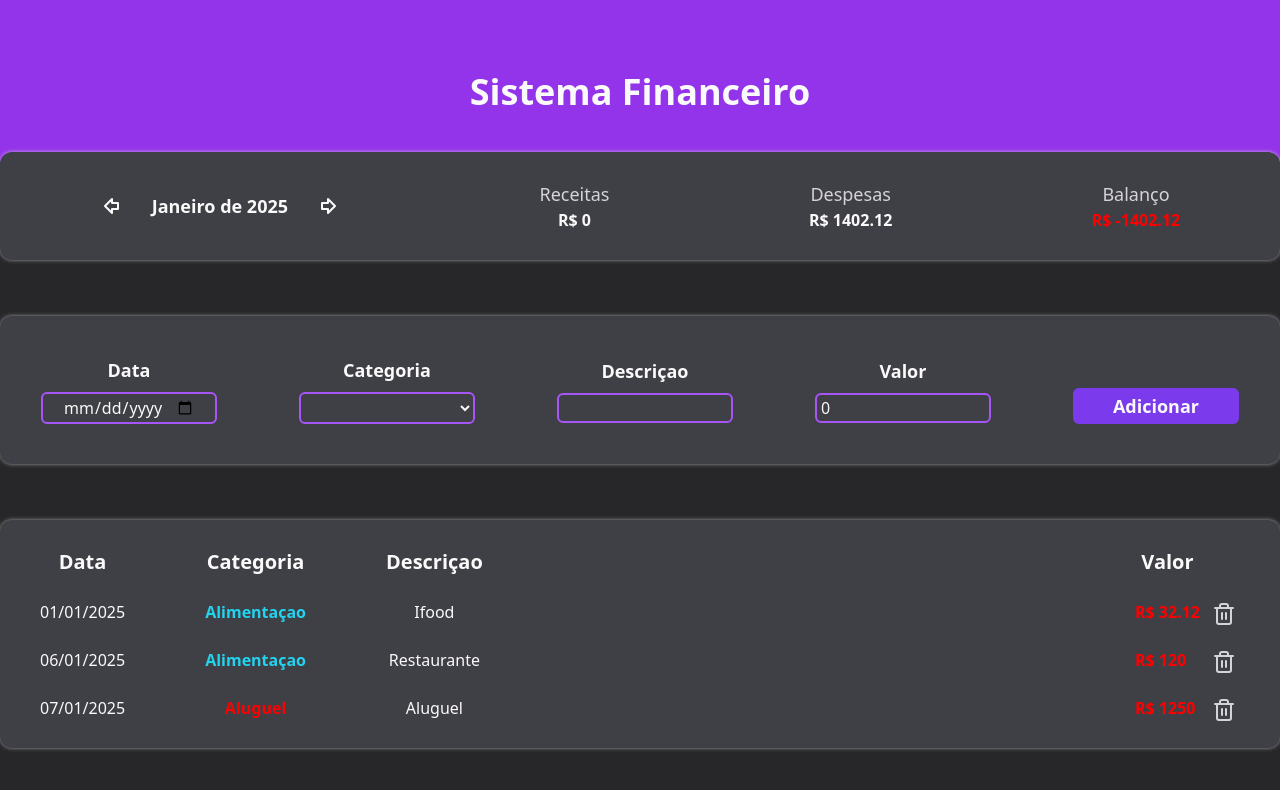
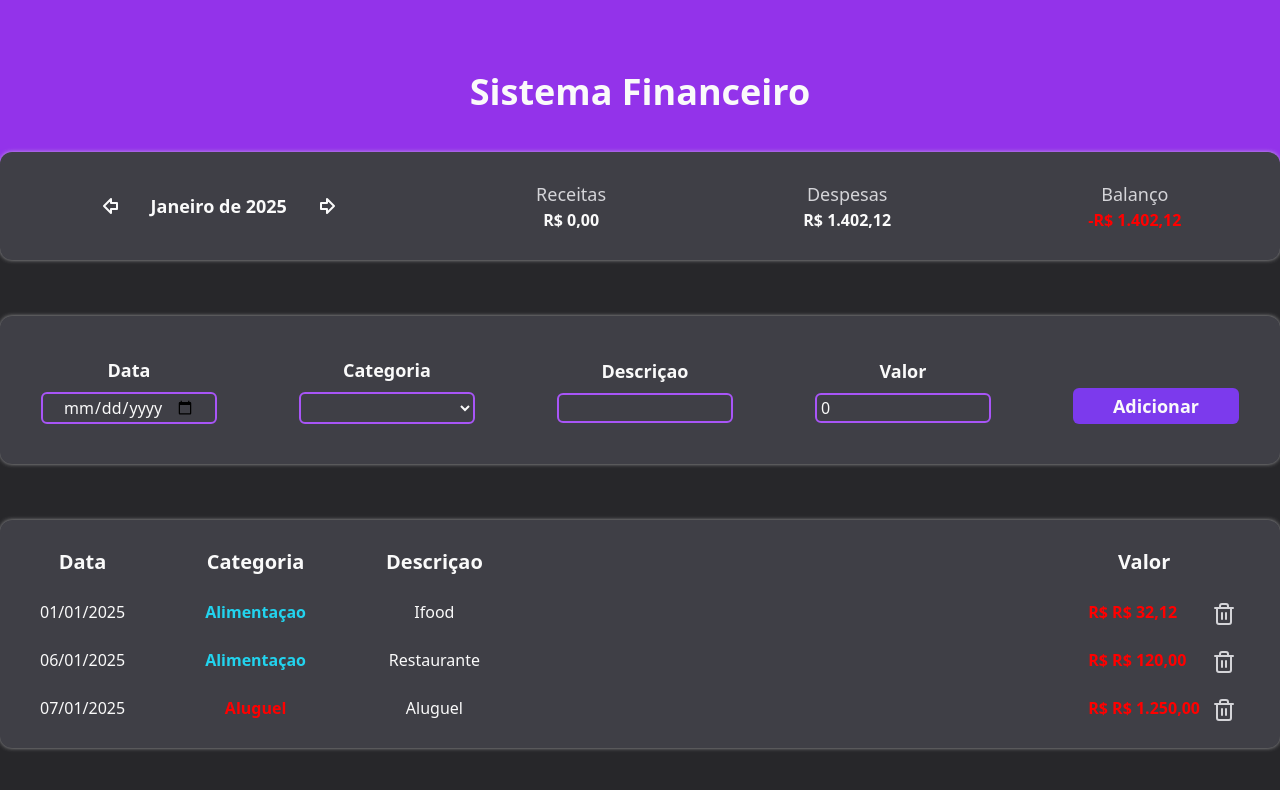
Before and after one commit to Leandro-MFarias/financial-management, a React (Vite) app: page / in a window 1280 px wide. Shown: the top 790 px of the page. Built offline with nearby package versions, Linux system fonts and the light colour scheme.

Commit message:
criado function toLocateString no helpers para converter em BRL valor

```diff
--- a/src/components/PaymentAndExpenses/index.tsx
+++ b/src/components/PaymentAndExpenses/index.tsx
@@ -1,3 +1,5 @@
+import { locateString } from "../../helpers/locateString"
+
 interface Props {
   title: string
   value: number
@@ -9,7 +11,7 @@ export function PaymentAndExpenses({title, value, color}: Props) {
     <div className="">
       <div>
         <p className="text-zinc-300 sm:text-lg">{title}</p>
-        <span className={`font-bold text-sm sm:text-base ${color}`}>R$ {value}</span>
+        <span className={`font-bold text-sm sm:text-base ${color}`}>{locateString(value)}</span>
       </div>
     </div>
   );
--- a/src/components/Table/index.tsx
+++ b/src/components/Table/index.tsx
@@ -2,6 +2,7 @@ import { Trash2 } from "lucide-react";
 import { Item } from "../../data/items";
 import { categories } from "../../data/categories";
 import { formatDate } from "../../helpers/dateFilter";
+import { locateString } from "../../helpers/locateString";
 
 interface TableProps {
   filteredList: Item[];
@@ -57,7 +58,7 @@ export function Table({ filteredList, handleRemoveItem }: TableProps) {
                         : `text-green-500`
                     } font-semibold`}
                   >
-                    R$ {item.value}
+                    R$ {locateString(item.value)}
                   </span>
                   <button
                     onClick={() => handleRemoveItem(item)}
--- /dev/null
+++ b/src/helpers/locateString.ts
@@ -0,0 +1,3 @@
+export function locateString(value: number) {
+  return value.toLocaleString("pt-BR", { style: 'currency', currency: 'BRL' })
+}
```
